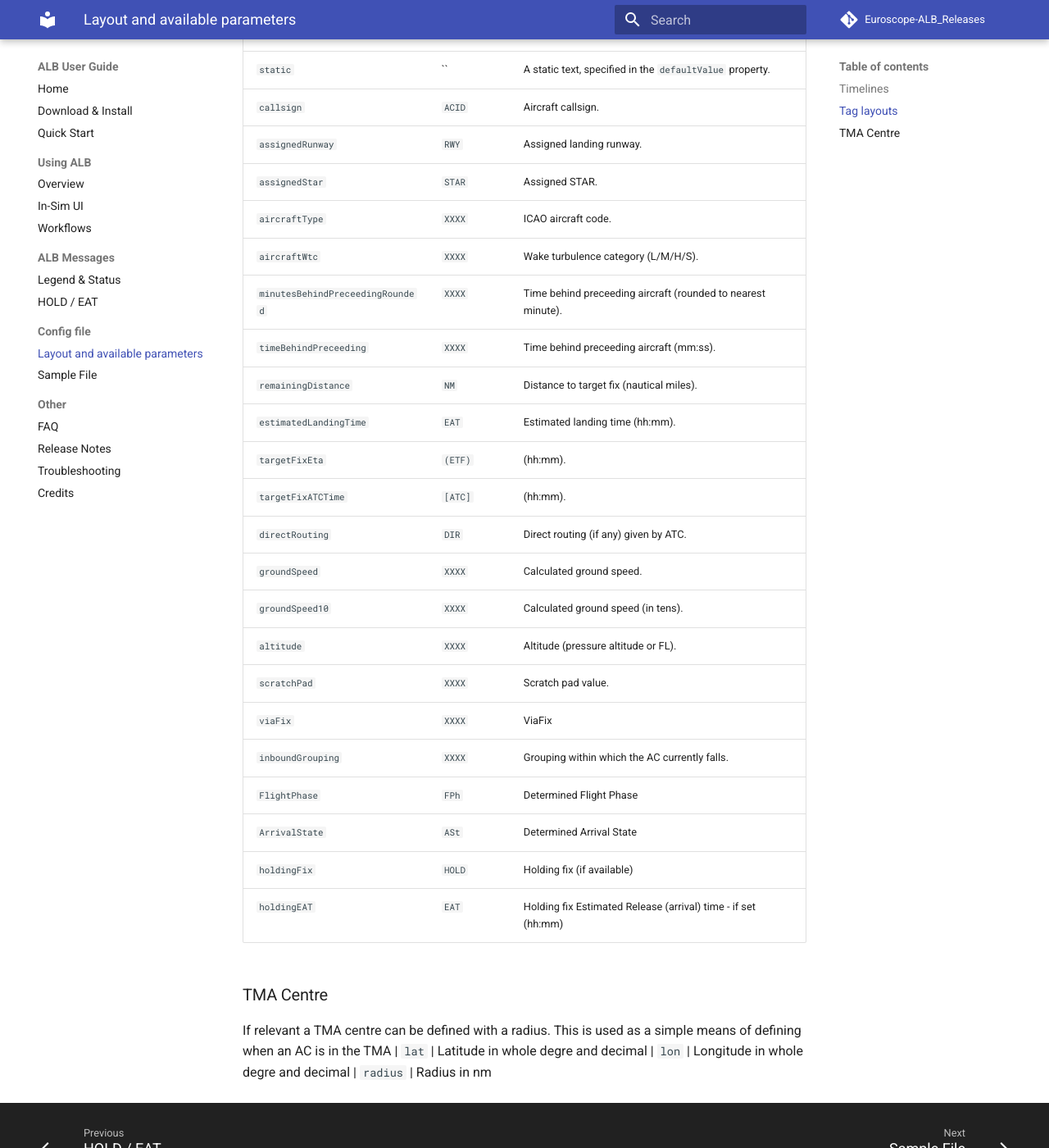
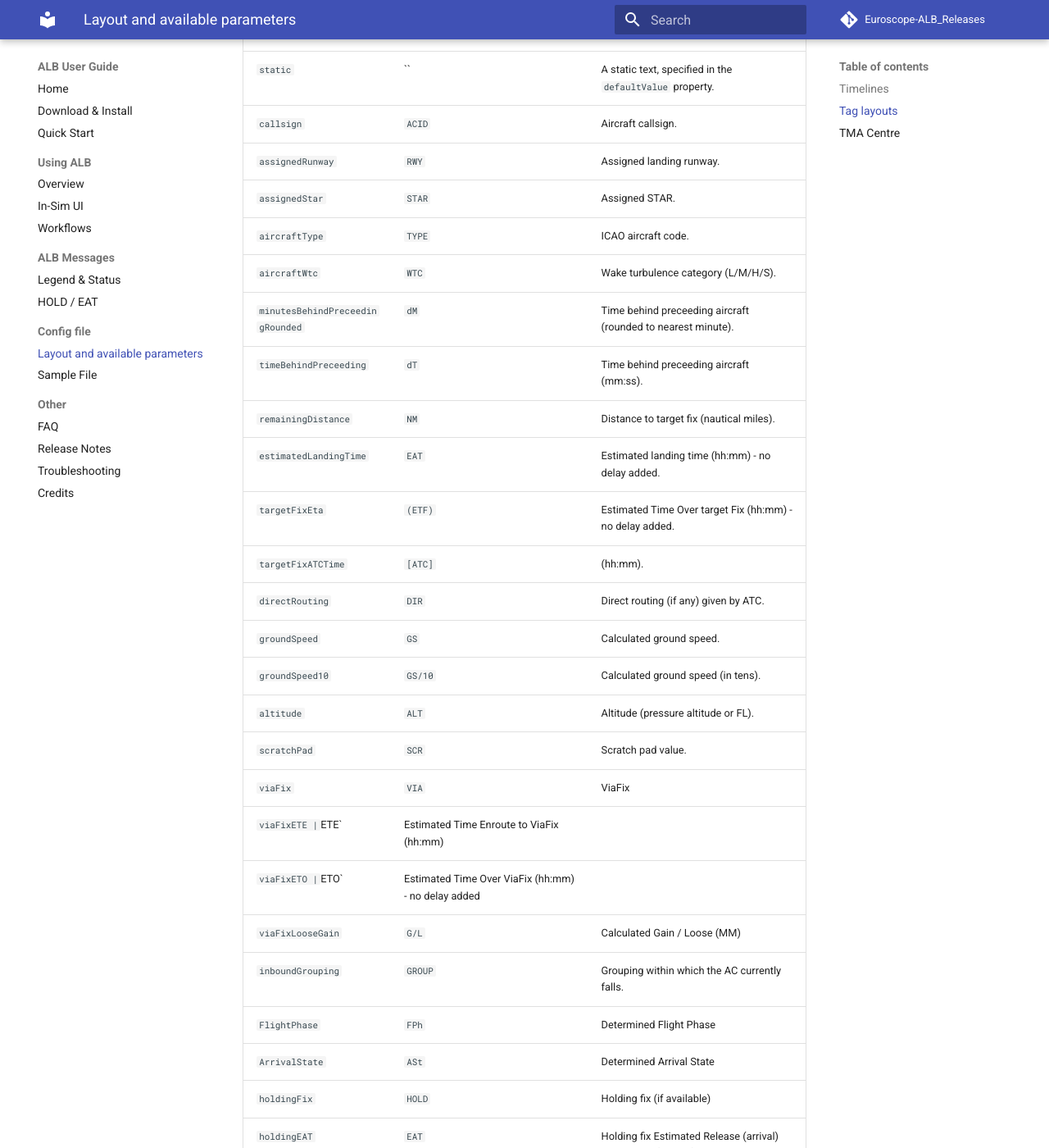
Before and after one commit to sodgaard/Euroscope-ALB_Releases, an MkDocs documentation site: the page built from docs/config/config-description.md, in a window 1280 px wide and 1400 px high, scrolled down 1376 px. Shown: the whole window at 82% size. Built offline with MkDocs 1.6.1 and Material for MkDocs 9.7.7, drawn with Linux system fonts in a browser that asks for light colours; comment, search, counter and statistics services are not loaded.

Commit message:
Update config-description with new codes and meaning

```diff
--- a/docs/config/config-description.md
+++ b/docs/config/config-description.md
@@ -34,21 +34,24 @@ The following `source`s are available:
 | `callsign`                       | `ACID` | Aircraft callsign.
 | `assignedRunway`                 | `RWY` | Assigned landing runway.
 | `assignedStar`                   | `STAR`| Assigned STAR.
-| `aircraftType`                   | `XXXX`| ICAO aircraft code.
-| `aircraftWtc`                    | `XXXX`| Wake turbulence category (L/M/H/S).
-| `minutesBehindPreceedingRounded` | `XXXX`| Time behind preceeding aircraft (rounded to nearest minute).
-| `timeBehindPreceeding`           | `XXXX`| Time behind preceeding aircraft (mm:ss).
+| `aircraftType`                   | `TYPE`| ICAO aircraft code.
+| `aircraftWtc`                    | `WTC`| Wake turbulence category (L/M/H/S).
+| `minutesBehindPreceedingRounded` | `dM`| Time behind preceeding aircraft (rounded to nearest minute).
+| `timeBehindPreceeding`           | `dT`| Time behind preceeding aircraft (mm:ss).
 | `remainingDistance`              | `NM`| Distance to target fix (nautical miles).
-| `estimatedLandingTime`           | `EAT`| Estimated landing time (hh:mm).
-| `targetFixEta`                   | `(ETF)`|  (hh:mm).
+| `estimatedLandingTime`           | `EAT`| Estimated landing time (hh:mm) - no delay added.
+| `targetFixEta`                   | `(ETF)`| Estimated Time Over target Fix (hh:mm) - no delay added.
 | `targetFixATCTime`               | `[ATC]`|  (hh:mm).
 | `directRouting`                  | `DIR`| Direct routing (if any) given by ATC.
-| `groundSpeed`                    | `XXXX`| Calculated ground speed.
-| `groundSpeed10`                  | `XXXX`| Calculated ground speed (in tens).
-| `altitude`                       | `XXXX`| Altitude (pressure altitude or FL).
-| `scratchPad`                     | `XXXX`| Scratch pad value.
-| `viaFix`                         | `XXXX`| ViaFix
-| `inboundGrouping`                | `XXXX`| Grouping within which the AC currently falls.
+| `groundSpeed`                    | `GS`| Calculated ground speed.
+| `groundSpeed10`                  | `GS/10`| Calculated ground speed (in tens).
+| `altitude`                       | `ALT`| Altitude (pressure altitude or FL).
+| `scratchPad`                     | `SCR`| Scratch pad value.
+| `viaFix`                         | `VIA`| ViaFix
+| `viaFixETE                       | `ETE`| Estimated Time Enroute to ViaFix (hh:mm)
+| `viaFixETO                       | `ETO`| Estimated Time Over ViaFix (hh:mm) - no delay added
+| `viaFixLooseGain`                | `G/L`| Calculated Gain / Loose (MM)
+| `inboundGrouping`                | `GROUP`| Grouping within which the AC currently falls.
 | `FlightPhase`                    | `FPh`| Determined Flight Phase
 | `ArrivalState`                  | `ASt`| Determined Arrival State
 | `holdingFix`                  | `HOLD`| Holding fix (if available)
```
